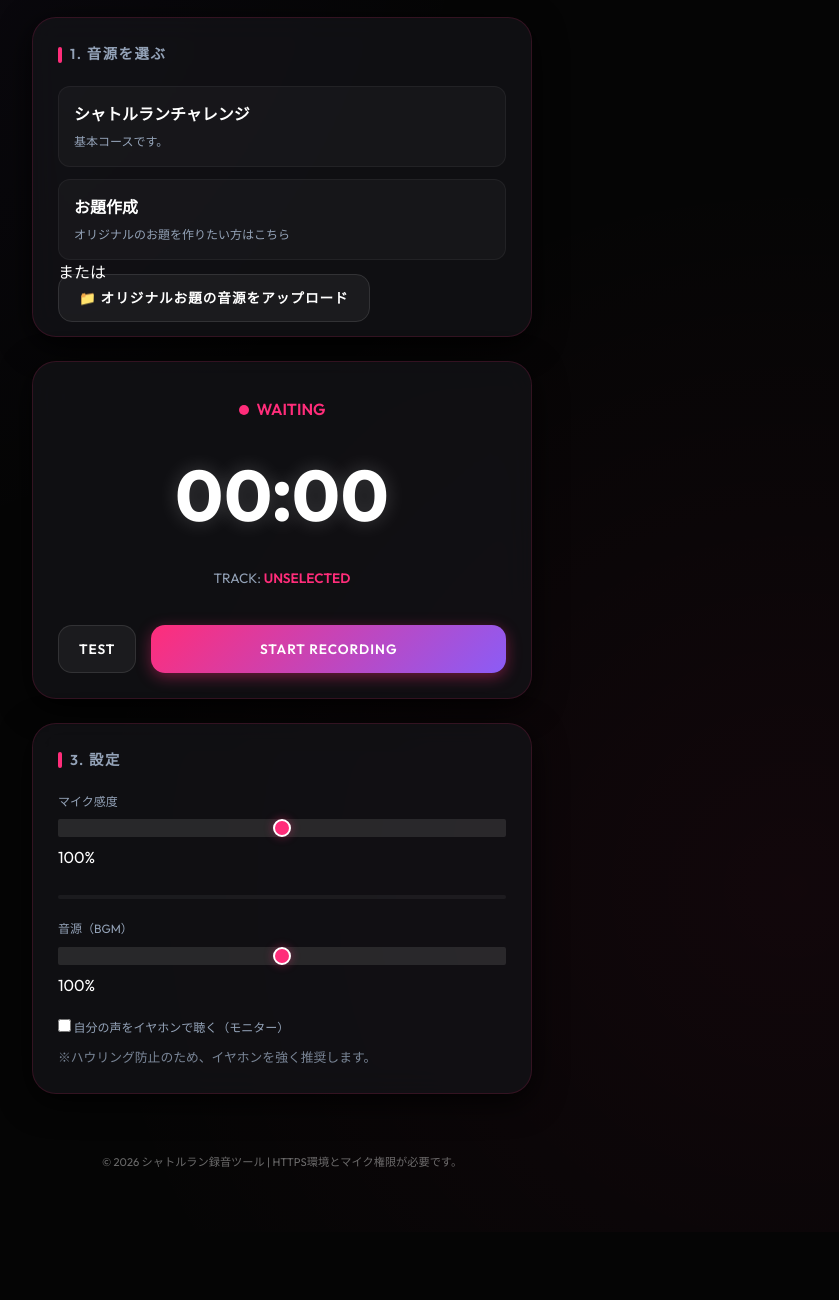
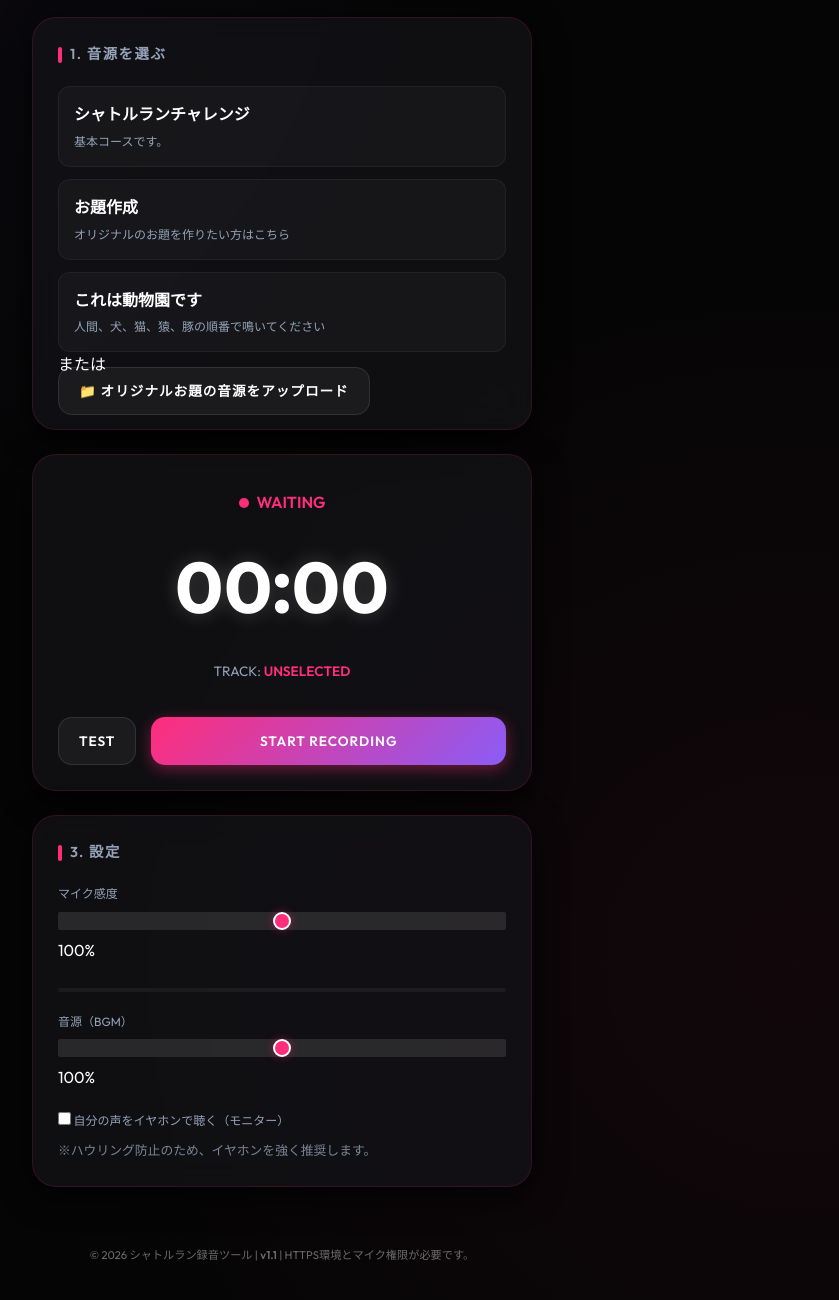
Before and after one commit to imahimadults/web, a plain HTML site: page index.html in a window 1280 px wide. Shown: the part 488-1788 px from the top of the page, without its empty margins (358-1197 px from the left). Before the commit the page ends 1720 px from the top, so only its background shows below. Drawn offline with Linux system fonts and the light colour scheme.

Commit message:
feat: GIT3(動物園)を追加し、キャッシュ回避用のバージョン(v1.1)を適用

```diff
--- a/app.js
+++ b/app.js
@@ -634,3 +634,6 @@ micVolSlider.oninput = updateRealtimeVolume;
 bgmVolSlider.oninput = updateRealtimeVolume;
 // ボタンが見つかったときだけイベントを設定します
 if (monitorMicCheckbox) monitorMicCheckbox.onchange = syncMicMonitoring;
+
+// バージョン情報（デバッグ用）
+console.log("App Version: 1.1 (iOS & Cache Fix)");
--- a/index.html
+++ b/index.html
@@ -165,12 +165,12 @@
         </main>
 
         <footer>
-            <p>&copy; 2026 シャトルラン録音ツール | HTTPS環境とマイク権限が必要です。</p>
+            <p>&copy; 2026 シャトルラン録音ツール | <b>v1.1</b> | HTTPS環境とマイク権限が必要です。</p>
         </footer>
     </div>
 
-    <!-- 2. 音源データとアプリロジックの読み込み -->
-    <script src="tracks.js"></script>
-    <script src="app.js"></script>
+    <!-- 2. 音源データとアプリロジックの読み込み (キャッシュ回避のためバージョンを付加) -->
+    <script src="tracks.js?v=1.1"></script>
+    <script src="app.js?v=1.1"></script>
 </body>
 </html>
--- a/tracks.js
+++ b/tracks.js
@@ -25,6 +25,12 @@ const presetTracks = [
         title: "お題作成",
         url: "assets/git2.mp3",
         description: "オリジナルのお題を作りたい方はこちら"
+    },
+    {
+        id: "git3",
+        title: "これは動物園です",
+        url: "assets/git3.mp3",
+        description: "人間、犬、猫、猿、豚の順番で鳴いてください"
     }
 ];
 
```
